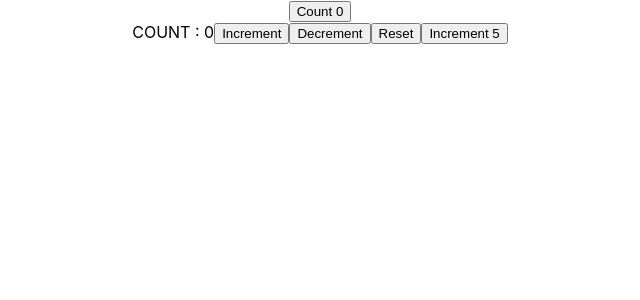
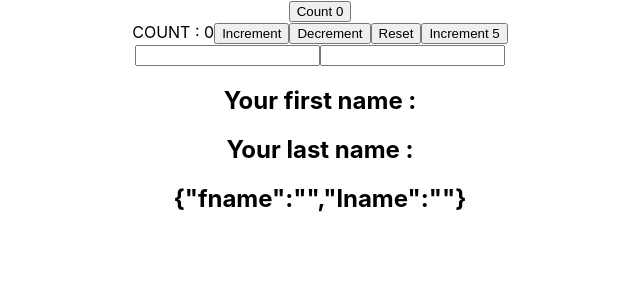
Before and after one commit to chandanabs13/REACT-CODE, a React (Create React App) app in the folder react-hooks/: page / in a window 1280 px wide. Shown: the top 300 px of the page, without its empty margins (320-960 px from the left). Built offline with nearby package versions, Linux system fonts and the light colour scheme.

Commit message:
Use-state-with-objects

```diff
--- a/react-hooks/src/App.js
+++ b/react-hooks/src/App.js
@@ -3,12 +3,14 @@ import './App.css';
 // import UseState from '../component/usestate-hook';
 import UseStateHook from './component/UseStateHook';
 import UseStateWithPreviousState from './component/UseStateWithPreviousState';
+import UseStateWithObjects from './component/UseStateWithObjects';
 
 function App() {
   return (
     <div className="App">
       <UseStateHook />
       <UseStateWithPreviousState />
+      <UseStateWithObjects />
 
     </div>
   );
--- /dev/null
+++ b/react-hooks/src/component/UseStateWithObjects.js
@@ -0,0 +1,21 @@
+import React,{useState} from 'react'
+
+function UseStateWithObjects() {
+    const [name,setName] = useState({fname : '', lname: ''})
+  return (
+    <div>
+        <form>
+        <input type='text' value={name.fname} onChange={e => setName({...name,fname : e.target.value})}/>
+        <input type='text' value={name.lname} onChange={e => setName({...name,lname : e.target.value})}/>
+        <h2>Your first name : {name.fname}</h2>
+        <h2>Your last name : {name.lname}</h2>
+        {/* to visuakize use json.stringify */}
+        <h2>{JSON.stringify(name)}</h2>
+        </form>
+
+
+    </div>
+  )
+}
+
+export default UseStateWithObjects;
```
